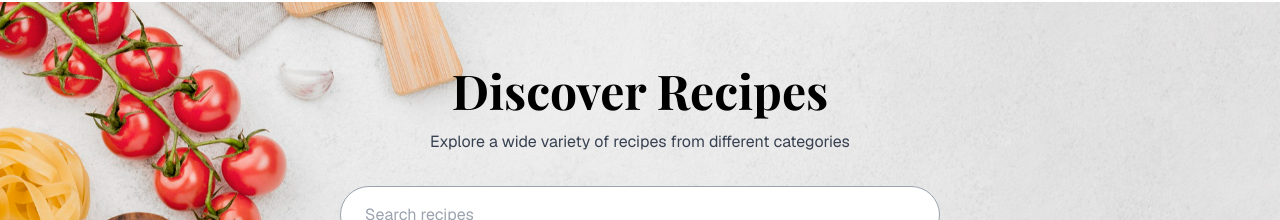
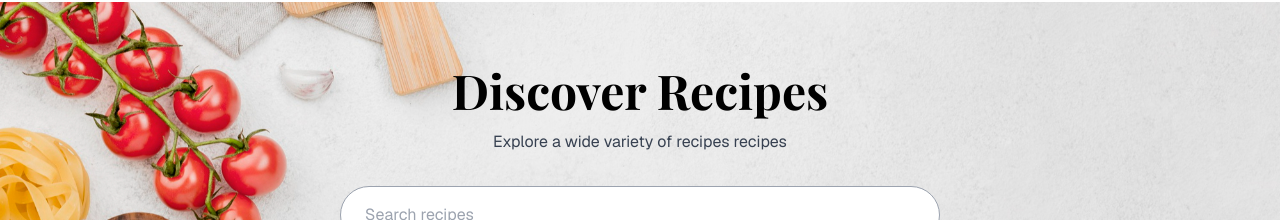
Before and after one commit to NoelEmaas/recipe-app, a Next.js app: page /recipe in a window 1280 px wide. Shown: the part 166-386 px from the top of the page. Built offline with nearby package versions, Linux system fonts and the light colour scheme.

Commit message:
feat: change search title according to category

```diff
--- /dev/null
+++ b/src/app/recipe/_components/CategoryTitle.tsx
@@ -0,0 +1,27 @@
+import { useSearchParams } from 'next/navigation';
+import { Fragment } from 'react';
+import { Playfair_Display } from 'next/font/google';
+
+const playfair_display = Playfair_Display({ weight: "700", subsets: ["latin"] });
+
+const CategoryTitle = () => {
+  const searchParams = useSearchParams();
+  const category = searchParams.get('category')?.toString() ?? 'recipes';
+
+  console.log(category);
+
+  return (
+    <Fragment>
+      <h1 className={`sm:text-5xl text-3xl text-black font-bold px-4 tYext-center ${playfair_display.className}`}>Discover {category.charAt(0).toUpperCase() + category.slice(1)}</h1>
+      {
+        category == 'recipe' ? (
+          <p className="text-gray-700 px-4 text-center">Explore a wide variety of recipes from different categories</p>
+        ) : (
+          <p className="text-gray-700 px-4 text-center">Explore a wide variety of {category} recipes</p>
+        )
+      }
+    </Fragment>
+  )
+}
+
+export default CategoryTitle
--- a/src/app/recipe/page.tsx
+++ b/src/app/recipe/page.tsx
@@ -7,6 +7,7 @@ import { useFetchRecipes } from "@/hooks/recipe.hook";
 import { useState, useEffect, Suspense } from "react";
 
 import CategoryBackground from "./_components/CategoryBackground";
+import CategoryTitle from "./_components/CategoryTitle";
 import FilteredRecipeList from "./_components/FilteredRecipeList";
 import Search from "./_components/Search";
 
@@ -42,8 +43,9 @@ const RecipePage = () => {
     <main className="mx-auto">
       <div className="animate-fade-down-enter w-full h-fit relative">
         <div className="absolute left-1/2 -translate-x-1/2 top-16 flex flex-col items-center gap-y-4 w-full px-6">
-          <h1 className={`sm:text-5xl text-3xl text-black font-bold px-4 tYext-center ${playfair_display.className}`}>Discover Recipes</h1>
-          <p className="text-gray-700 px-4 text-center">Explore a wide variety of recipes from different categories</p>
+          <Suspense fallback={<div>Loading ...</div>}>
+            <CategoryTitle />
+          </Suspense>
           <Suspense fallback={<div>Loading ...</div>}>
             <Search />
           </Suspense>
```
